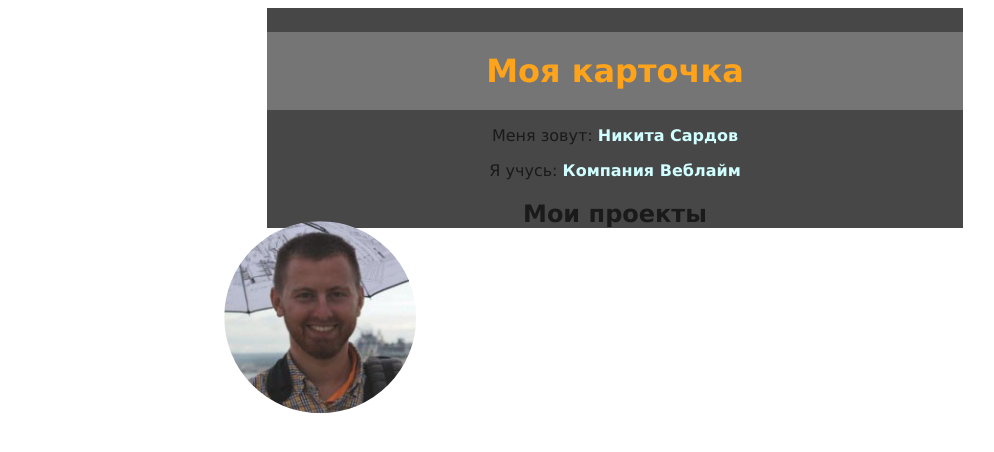
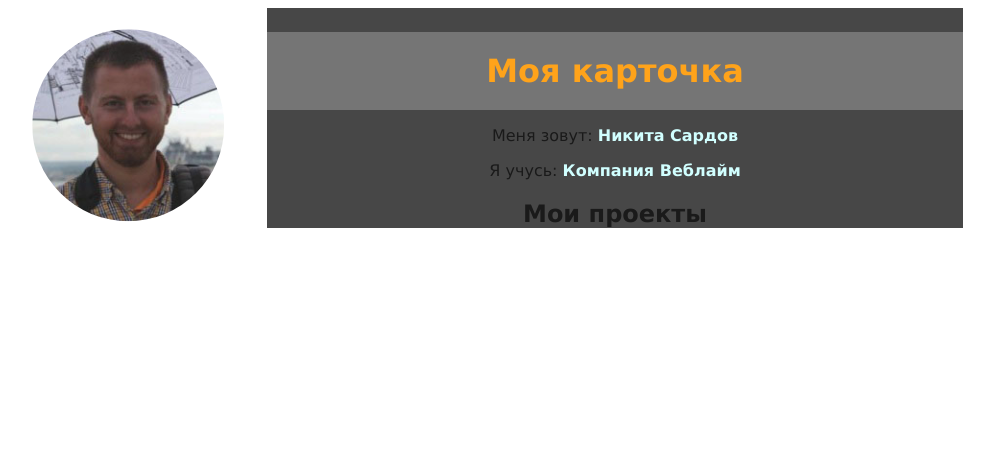
Before and after one commit to NikitaSardov/projects, a PHP site: page / in a window 1280 px wide, with the pointer over the restyled element. Shown: the top 452 px of the page, without its empty margins (25-1019 px from the left). Run offline with PHP 8.4, Linux system fonts and the light colour scheme.

Commit message:
Update style.css

```diff
--- a/style.css
+++ b/style.css
@@ -41,7 +41,7 @@ body {
 	filter: grayscale(0%);
 	filter: none;
 	transform: scale(1.2);
-	transform: translate(110%, 110%);
+	transform: translate(10%, 10%);
 }
 
 .card{
```
